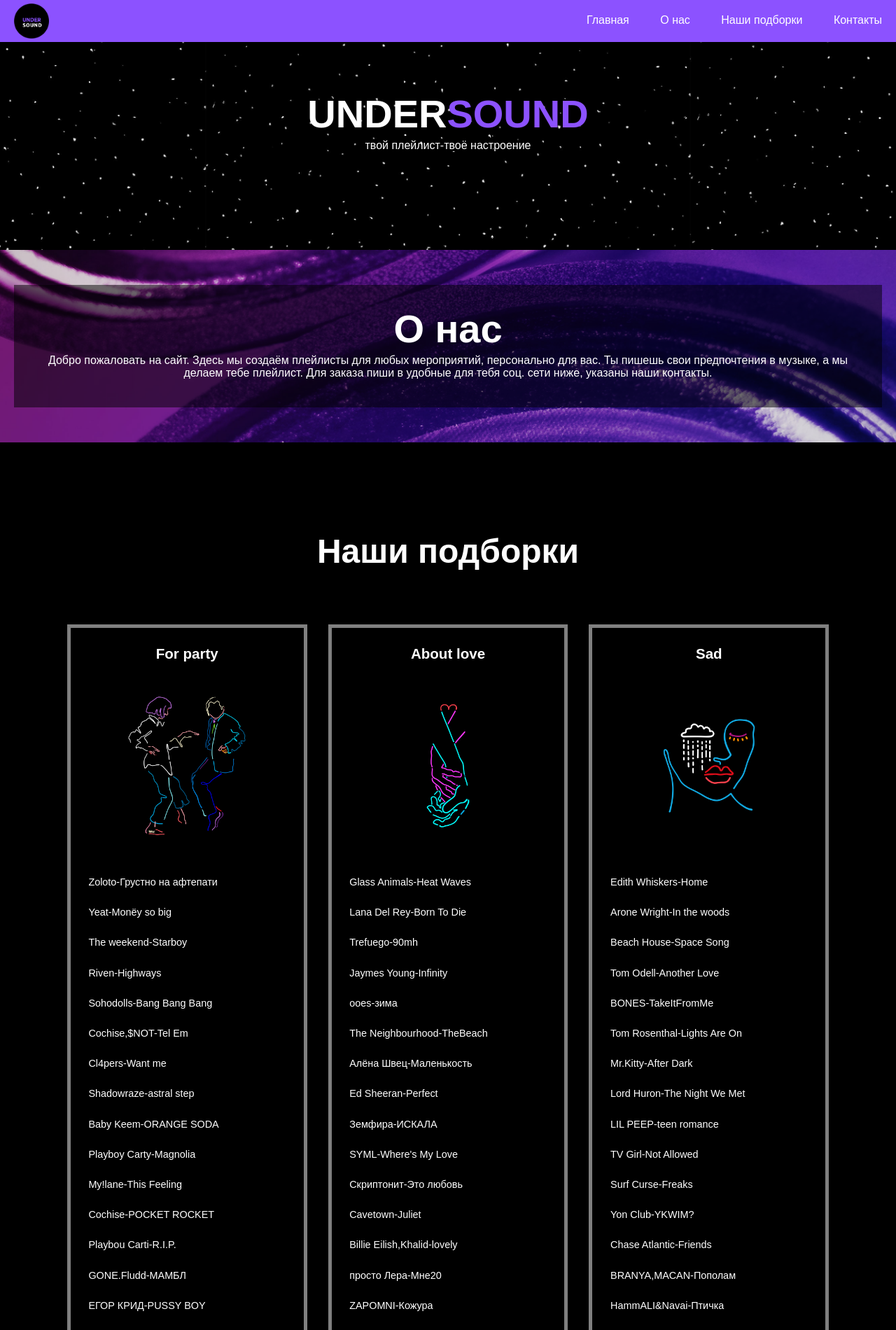
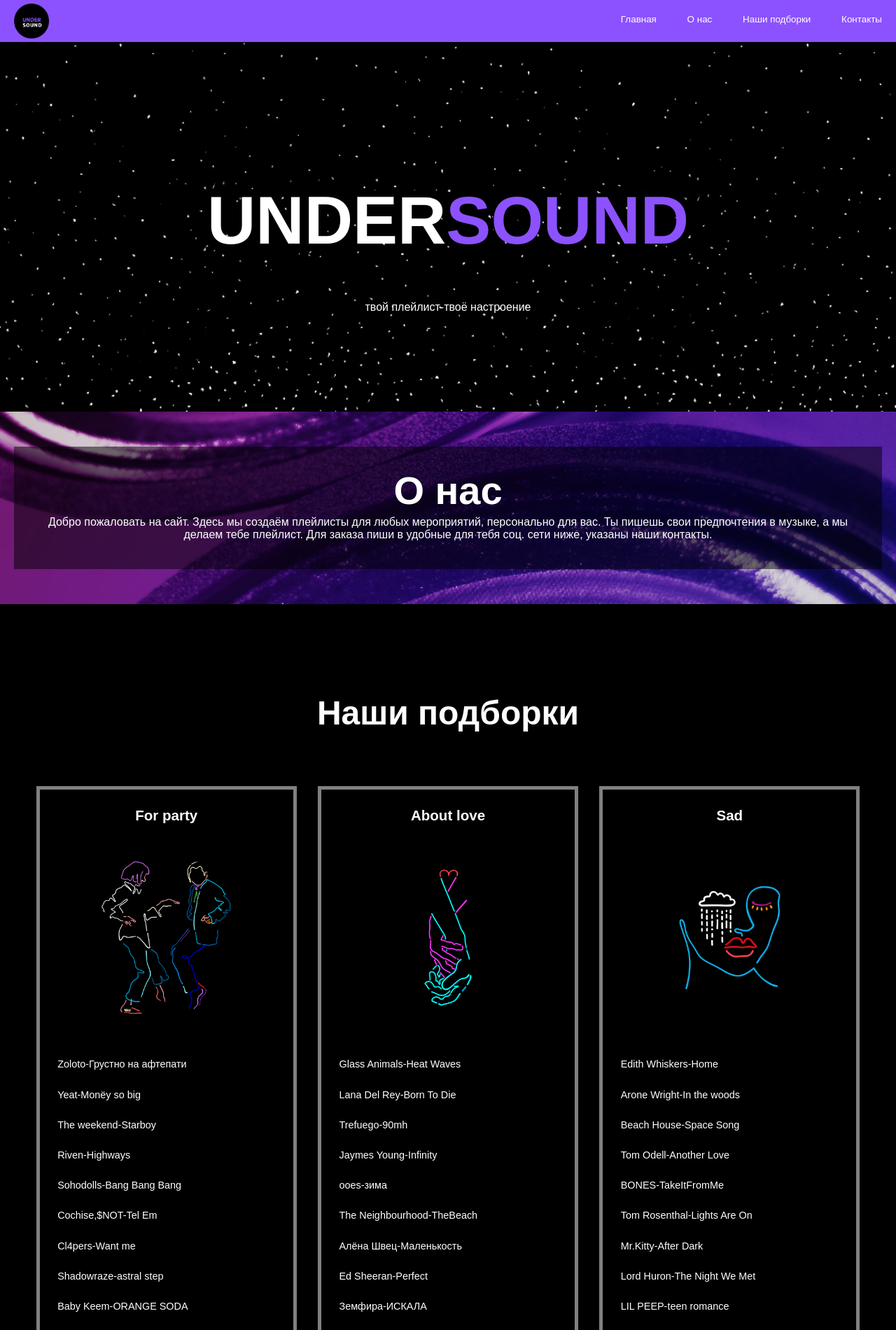
Before and after one commit to DenisLee020205/site-1, a plain HTML site: page index.html in a window 1280 px wide. Shown: the top 1900 px of the page at 70% size. Drawn offline with Linux system fonts and the light colour scheme.

Commit message:
Update styles.css

```diff
--- a/css/styles.css
+++ b/css/styles.css
@@ -7,8 +7,13 @@ body{font-family: sans-serif;}
     background-color: #8c52ff;
     height: 60px;
     text-align: right;
+    width: 100s
+}
+
+header{
     position: fixed;
-    width: 100%
+    width: 100%;
+    z-index: 2;
 }
 
 .logo-holder{
@@ -26,6 +31,9 @@ body{font-family: sans-serif;}
 
 #main-menu{
     list-style: none;
+    font-size: 13.41px;
+    font-weight: 549;
+    font-family: arial;
 }
 
 .main-menu-item{
@@ -42,11 +50,16 @@ body{font-family: sans-serif;}
     display: inline-block;
 }
 
-.main-menu-item a: hover {
-    background-color: #c38bbf;
+.main-menu-item a:hover{
+    background-color: #4b0082;
 }
 
 /*обложка сайта*/
+.tvoi{
+    text-align: center;
+    font-size:2rem;
+}
+
 .sound {
     color: #8c52ff;
 
@@ -64,13 +77,14 @@ body{font-family: sans-serif;}
 .cover-dimmer{
     background-color:( 0,0,0,0);
     padding: 40px;
-    text-align: center
+    text-align: center;
+    margin-top: 60px;
 }
 
 h1 {
-    font-size: 3.5rem;
-    margin-top: -10px;
-    margin-bottom: 0.25rem;
+    font-size: 6rem;
+    margin-top: 60px;
+    margin-bottom: 60px;
 }
 
 
@@ -107,6 +121,7 @@ h2{
     padding-top: 2rem;
     text-align: center;
     color: #fff;
+    position: relative;
 }
 
 .img-tusovka{
@@ -114,7 +129,7 @@ h2{
 }
 
 .container-1{
-    width: 80%;
+    width: 100%;
     margin: auto;
 }
 h3{
@@ -130,16 +145,19 @@ h4{
 
 .playlist-1{
     font-size: .9rem;
-    text-align: left;
-    line-height: 300%
+    text-align:left;
+    line-height: 300%;
 }
 
 .sample{
     display: inline-block;
-    width: 22%;
+    width: 24.3%;
     border: solid 5.5px grey;
     margin: 1%;
-    padding: 2%
+    padding: 2%;
+    vertical-align: top
+
+
 }
 
 
@@ -150,12 +168,15 @@ h4{
 footer{
     background-color: #8c52ff;
     padding: 3rem 0;
+     margin: auto;
+    height: auto;
     }
 
 .footer-table{
     width: 80%;
     margin: auto;
     border: 0;
+
 
 
 
```
